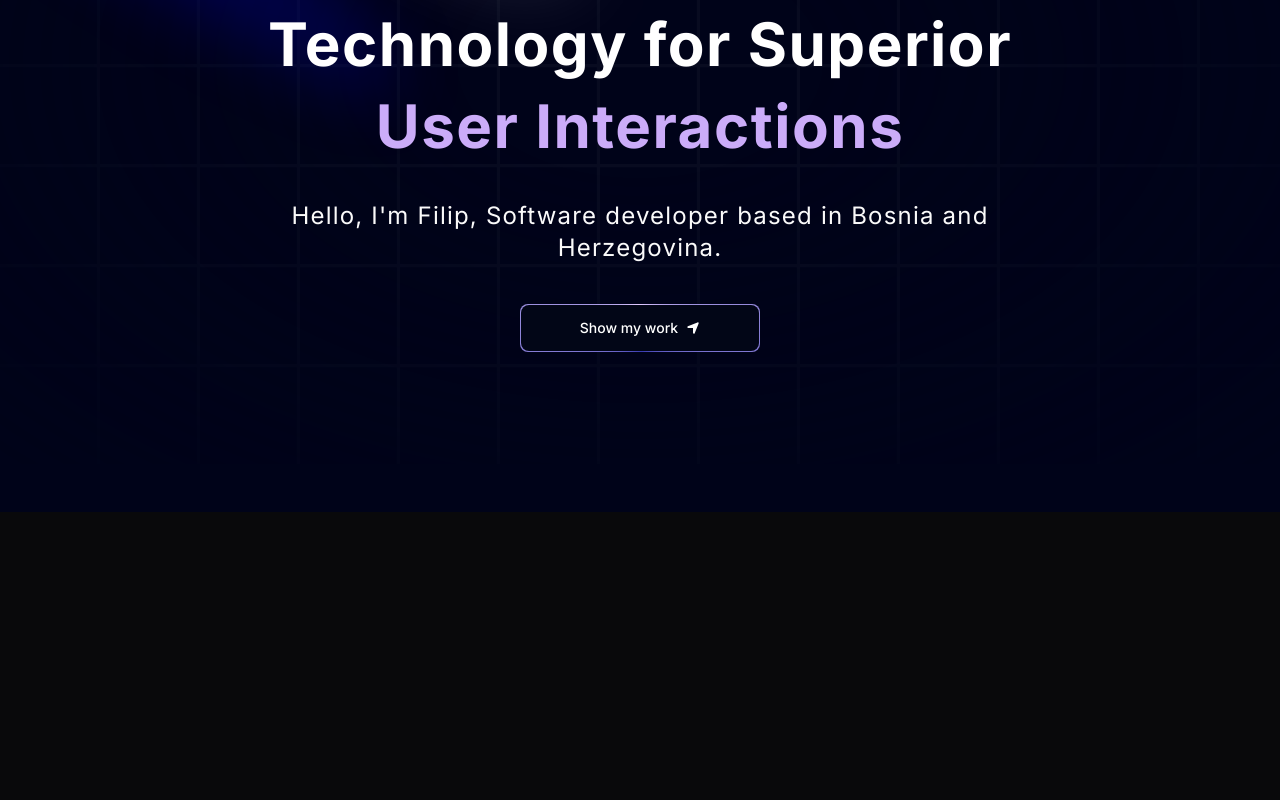
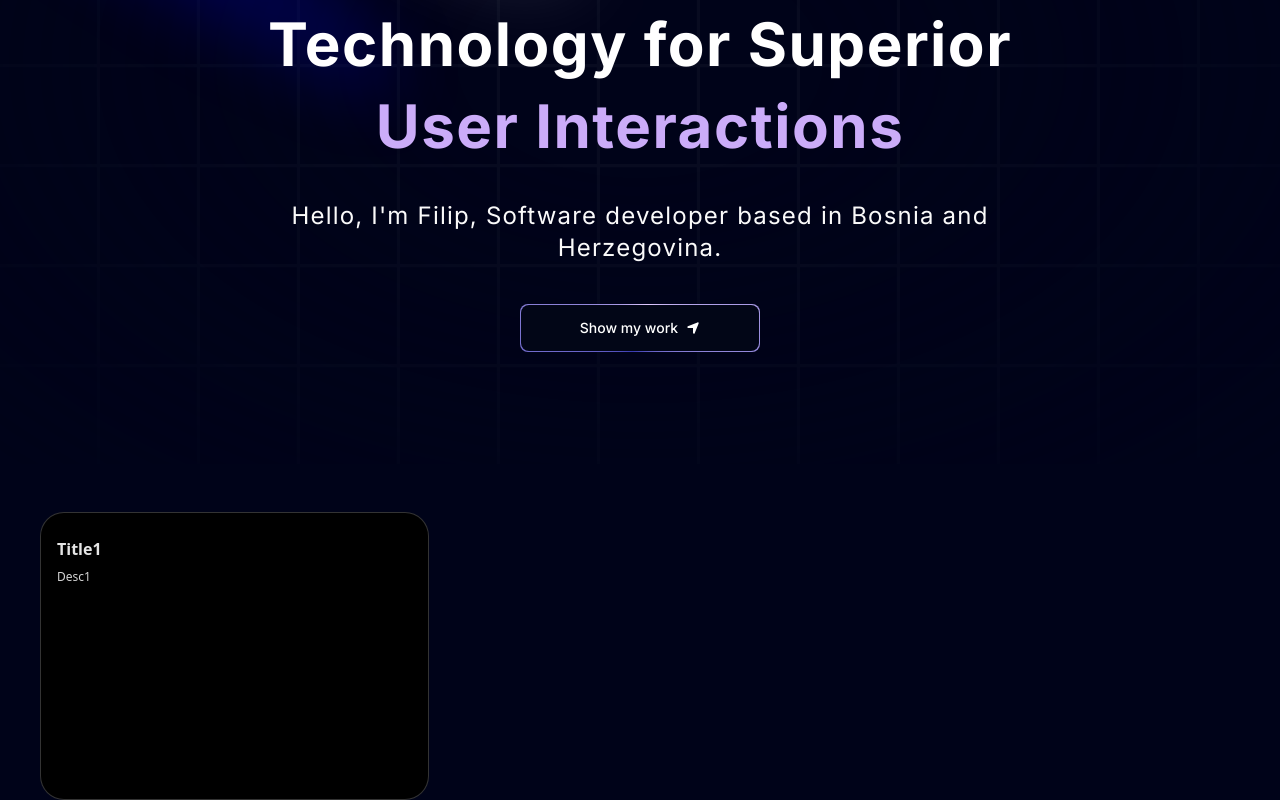
Before and after one commit to laststonedjs/portfolio-nextjs, a Next.js app: page / in a window 1280 px wide. Shown: the part 336-1136 px from the top of the page. Before the commit the page ends 848 px from the top, so only its background shows below. Built offline with nearby package versions, Linux system fonts and the light colour scheme.

Commit message:
starting implement BentoGrid

```diff
--- a/app/page.tsx
+++ b/app/page.tsx
@@ -1,5 +1,7 @@
 // components
+import Grid from "@/components/Grid";
 import Hero from "@/components/Hero";
+
 import { FloatingNav } from "@/components/ui/FloatingNav";
 import { FaHome } from "react-icons/fa";
 
@@ -14,6 +16,7 @@
           navItems={[{ name: "Home", link: "/", icon: <FaHome /> }]}
         />
         <Hero />
+        <Grid />
       </div>
     </main>
   );
--- /dev/null
+++ b/components/Grid.tsx
@@ -0,0 +1,21 @@
+import React from "react";
+import { BentoGrid, BentoGridItem } from "./ui/BentoGrid";
+
+const Grid = () => {
+  return (
+    <section id="about">
+      <BentoGrid>
+        {[{ title: "Title1", description: "Desc1", id: 1 }].map((item, i) => (
+          <BentoGridItem
+            id={item.id}
+            key={item.id}
+            title={item.title}
+            description={item.description}
+          />
+        ))}
+      </BentoGrid>
+    </section>
+  );
+};
+
+export default Grid;
--- /dev/null
+++ b/components/ui/BentoGrid.tsx
@@ -0,0 +1,56 @@
+import { cn } from "@/utils/cn";
+
+export const BentoGrid = ({
+  className,
+  children,
+}: {
+  className?: string;
+  children?: React.ReactNode;
+}) => {
+  return (
+    <div
+      className={cn(
+        "grid md:auto-rows-[18rem] grid-cols-1 md:grid-cols-3 gap-4 max-w-7xl mx-auto ",
+        className
+      )}
+    >
+      {children}
+    </div>
+  );
+};
+
+export const BentoGridItem = ({
+  className,
+  title,
+  description,
+  header,
+  icon,
+  id,
+}: {
+  className?: string;
+  title?: string | React.ReactNode;
+  description?: string | React.ReactNode;
+  header?: React.ReactNode;
+  icon?: React.ReactNode;
+  id: number;
+}) => {
+  return (
+    <div
+      className={cn(
+        "row-span-1 rounded-3xl relative group/bento hover:shadow-xl transition duration-200 shadow-input dark:shadow-none p-4 dark:bg-black dark:border-white/[0.2] bg-white border border-transparent justify-between flex flex-col space-y-4 border-red-500",
+        className
+      )}
+    >
+      {header}
+      <div className="group-hover/bento:translate-x-2 transition duration-200">
+        {icon}
+        <div className="font-sans font-bold text-neutral-600 dark:text-neutral-200 mb-2 mt-2">
+          {title}
+        </div>
+        <div className="font-sans font-normal text-neutral-600 text-xs dark:text-neutral-300">
+          {description}
+        </div>
+      </div>
+    </div>
+  );
+};
```
